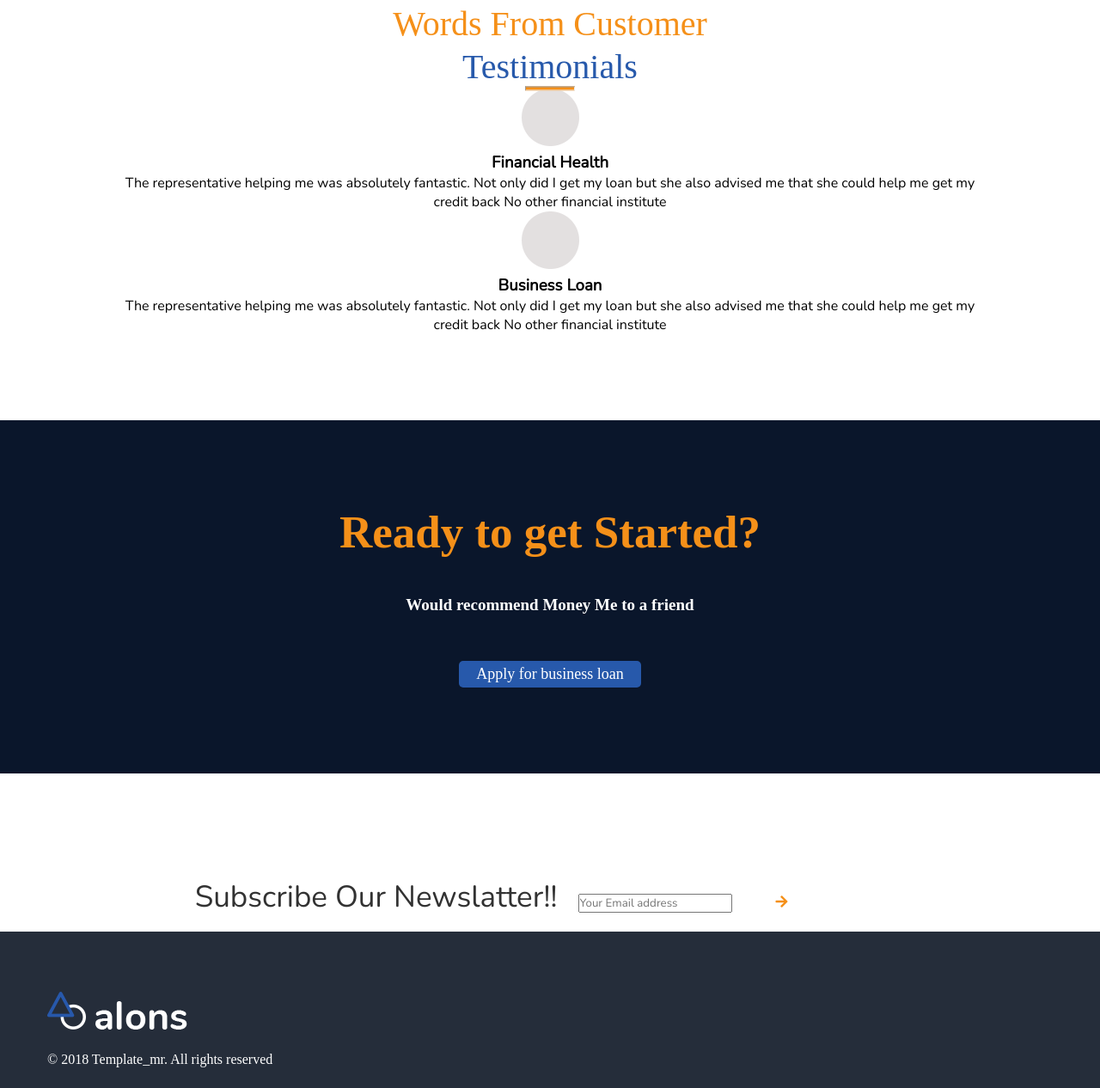
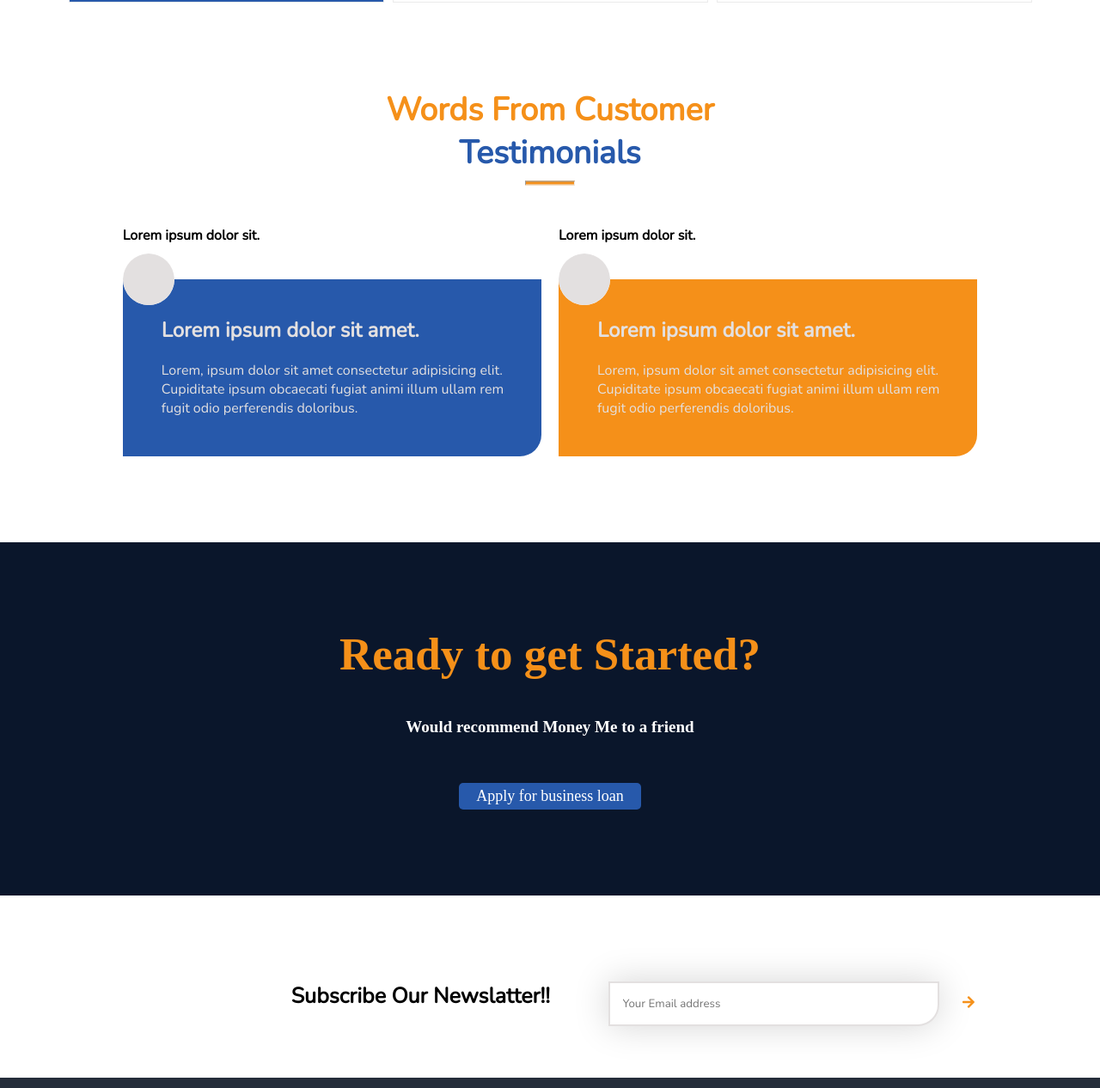
Before and after one commit to HashanLi94/TestUIApp, a plain HTML site: page index.html in a window 1280 px wide. Shown: the part 1174-2440 px from the top of the page at 86% size. Drawn offline with nearby package versions, Linux system fonts and the light colour scheme.

Commit message:
add UI changes to home section

```diff
--- a/index.html
+++ b/index.html
@@ -1,11 +1,12 @@
 <!DOCTYPE html>
 <html>
+
 <head>
-        <link rel="stylesheet" href="style.css">
-        <link rel="stylesheet" href="css/all.css">
-        <link rel="preconnect" href="https://fonts.googleapis.com">
-        <link rel="preconnect" href="https://fonts.gstatic.com" crossorigin>
-        <link href="https://fonts.googleapis.com/css2?family=Nunito&family=Source+Sans+Pro&display=swap" rel="stylesheet">
+    <link rel="stylesheet" href="style.css" />
+    <link rel="stylesheet" href="css/all.css" />
+    <link rel="preconnect" href="https://fonts.googleapis.com" />
+    <link rel="preconnect" href="https://fonts.gstatic.com" crossorigin />
+    <link href="https://fonts.googleapis.com/css2?family=Nunito&family=Source+Sans+Pro&display=swap" rel="stylesheet" />
 </head>
 
 <body>
@@ -13,7 +14,7 @@
         <div class="container">
             <div id="main_menu">
                 <div class="logo">
-                        <a href=""><img src="images/logo.png" alt=""></a>
+                    <a href=""><img src="images/logo.png" alt="" /></a>
                 </div>
             </div>
 
@@ -49,37 +50,46 @@
             <div class="main_text">
                 <h1>Portfolio</h1>
                 <h2>About Us</h2>
-                    <hr>
+                <hr />
                 <ul class="main_text--list-items">
                     <li class="text-items"><a href="#">Home</a></li>
                     <li class="text-items"><a href="#">-</a></li>
-                        <li class="text-items active"><a href="#" class="">Portfolio</a></li>
+                    <li class="text-items"><a href="#" class="active">Portfolio</a></li>
                 </ul>
             </div>
         </div>
-
-
     </section>
 
     <!-----Business---------->
-            <section class="business">
-                <div class="container1">
+    <section class="business__section">
+        <div class="container">
             <div class="row">
                 <div class="content">
                     <div class="card1">
-                            <img src="images/pathway.png">
+                        <div>
+                            <img src="images/pathway.png" />
+                        </div>
                         <h1>Business Loan</h1>
-                            <p>Achieve all your goals and aspirations;with<br> the right kind of help,</p>
+                        <p>
+                            Achieve all your goals and aspirations;with<br />
+                            the right kind of help,
+                        </p>
                     </div>
                     <div class="card2">
-                            <img src="images/pathway2.png">
+                        <img src="images/pathway2.png" />
                         <h1>Alons Loans Card</h1>
-                            <p>Business loans are offered to all practising<br>professionals, subject to proof </p>
+                        <p>
+                            Business loans are offered to all practising<br />professionals,
+                            subject to proof
+                        </p>
                     </div>
                     <div class="card3">
-                            <img src="images/pathway.png">
+                        <img src="images/pathway.png" />
                         <h1>Business Purpose</h1>
-                            <p>Will I be required to share my personal infor-<br>mation with the EMI </p>
+                        <p>
+                            Will I be required to share my personal infor-<br />mation with
+                            the EMI
+                        </p>
                     </div>
                 </div>
             </div>
@@ -88,24 +98,57 @@
 
     <!----Testimonials------>
     <section class="testimonials">
-                <h1>Words From Customer</h1>
-                <h2>Testimonials</h2>
-                <hr>
-                <div class="row">
-                    <div clsss="testimonial-col1">
-                        <div class="upper">
-                    <img src="images/user.png">
+        <div class="container">
+            <div class="testimonials__header">
+                <div class="testimonials__header-text">
+                    <h1 class="header__text--one">Words From Customer</h1>
+                    <h2 class="header__text--two">Testimonials</h2>
                 </div>
-                        <div class="lower">
-                            <h3>Financial Health</h3>
-                            <p>The representative helping me was absolutely fantastic. Not only did I get my loan but she also advised me that she could help me get my credit back No other financial institute </p>
+                <div class="testimonials__line">
+                    <hr />
                 </div>
             </div>
-                    <div clsss="testimonial-col2">
-                    <img src="images/user.png">
-                        <div>
-                            <h3>Business Loan</h3>
-                            <p>The representative helping me was absolutely fantastic. Not only did I get my loan but she also advised me that she could help me get my credit back No other financial institute  </p>
+
+
+            <div class="row testimonials__body--profiles">
+                <div class="flex-container">
+                    <div class="profile-1 profile-pic">
+                        <div class="profile-name">
+                            <h4> Lorem ipsum dolor sit.</h4>
+                        </div>
+
+                        <div class="profile profile-bg-blue">
+                            <div class="profile__picture"><img src="images/user.png" alt="user_2" /></div>
+                            <div class="profile__body">
+                                <div class="profile__header">
+                                    <h2>Lorem ipsum dolor sit amet.</h2>
+                                </div>
+                                <div class="profile__stats">
+                                    <p>Lorem, ipsum dolor sit amet consectetur adipisicing elit. Cupiditate ipsum
+                                        obcaecati fugiat animi illum ullam rem fugit odio perferendis doloribus.</p>
+                                </div>
+                            </div>
+                        </div>
+                    </div>
+
+                    <div class="profile-pic">
+                        <div class="profile-name">
+                            <h4> Lorem ipsum dolor sit.</h4>
+                        </div>
+
+                        <div class="profile profile-bg-orange">
+                            <div class="profile__picture"><img src="images/user.png" alt="user_2" /></div>
+                            <div class="profile__body">
+                                <div class="profile__header">
+                                    <h2>Lorem ipsum dolor sit amet.</h2>
+                                </div>
+                                <div class="profile__stats">
+                                    <p>Lorem, ipsum dolor sit amet consectetur adipisicing elit. Cupiditate ipsum
+                                        obcaecati fugiat animi illum ullam rem fugit odio perferendis doloribus.</p>
+                                </div>
+                            </div>
+                        </div>
+                    </div>
                 </div>
             </div>
         </div>
@@ -120,19 +163,25 @@
 
     <!------Subscribe------>
     <section class="subscribe">
-                <ul>
-                    <li><a herf="">Subscribe Our Newslatter!!</a></li>
-                    <input type="text" placeholder="Your Email address">
+        <div class="container">
+            <div class="flex-container">
+                <div class="side left__side">
+                    <a herf="" class="subscribe__text">Subscribe Our Newslatter!!</a>
+                </div>
+                <div class="side">
+                    <input class="custom__input" type="text" placeholder="Your Email address" />
                     <i class="fas fa-arrow-right"></i>
-                </ul>
+                </div>
+            </div>
+        </div>
     </section>
 
     <!---Footer--->
     <section class="footer">
         <div class="container">
-                    <div class="row">
-                        <div class="footer-col">
-                            <img src="images/logo2.png" alt="">
+            <div class="flex-container ">
+                <div class="footer-col-1">
+                    <img src="images/logo2.png" alt="" />
                     <p>© 2018 Template_mr. All rights reserved</p>
                     <div class="social">
                         <a href="#"><i class="fab fa-linkedin-in"></i></a>
@@ -182,4 +231,5 @@
         </div>
     </section>
 </body>
+
 </html>
--- a/style.css
+++ b/style.css
@@ -190,11 +190,11 @@ i {
 }
 
 .main_text--list-items {
-    margin-top: 5rem;
+  margin-top: 5rem;
 }
 
-ul li.active {
-    color: #222 !important;
+.text-items a .active {
+  color: #222 !important;
 }
 
 .text-items {
@@ -241,12 +241,12 @@ ul li.active {
   color: #f59019;
 }
 
-<!---business--- > .container1 {
-  max-width: 1170px;
-  margin: auto;
-  height: 437px;
+/* Business Section: start */
+section.business__section {
+  margin: 100px 0;
 }
-.container1 .row {
+
+.row {
   width: 85%;
   margin: auto;
 }
@@ -260,7 +260,7 @@ ul li.active {
   background-color: rgba(39, 89, 171, 1);
   width: 370px;
   height: 437px;
-  border: 2px solid rgba(235, 235, 235, 1);
+  border: 1px solid rgba(235, 235, 235, 1);
   box-sizing: border-box;
 }
 .content .card1 img {
@@ -282,8 +282,9 @@ ul li.active {
   background-color: #fff;
   width: 370px;
   height: 437px;
-  border: 2px solid rgba(235, 235, 235, 1);
+  border: 1px solid rgba(235, 235, 235, 1);
   box-sizing: border-box;
+  margin: 0 10px;
 }
 .content .card2 img {
   width: 365px;
@@ -306,7 +307,7 @@ ul li.active {
   background-color: #fff;
   width: 370px;
   height: 437px;
-  border: 2px solid rgba(235, 235, 235, 1);
+  border: 1px solid rgba(235, 235, 235, 1);
   box-sizing: border-box;
 }
 .content .card3 img {
@@ -326,14 +327,47 @@ ul li.active {
   text-align: center;
   color: black;
 }
-/*------testimonials------*/
 
-.testimonials {
-  width: 80%;
-  margin: auto;
-  padding-top: 100px;
+/* Business Section: end */
+
+/*------testimonials: Start------*/
+
+section.testimonials {
+  width: 100%;
+}
+
+.testimonials__header {
+  margin: 30px 0;
+}
+
+.testimonials__header-text {
+  font-family: Nunito-SemiBold;
+  line-height: 50px;
   text-align: center;
+  font-size: 25px;
+  font-style: normal;
+  font-weight: 200px;
+  bottom: 20px;
 }
+
+.header__text--one {
+  color: rgba(245, 144, 25, 1);
+}
+.header__text--two {
+  color: #2759ab;
+}
+.testimonials__line {
+  margin: 10px 0;
+}
+.testimonials__line hr {
+  background-color: rgba(245, 144, 25, 1);
+  width: 56px;
+  height: 3px;
+  position: absolute;
+  transform: translate(-50%, -50%);
+  left: 50%;
+}
+
 .testimonial-col1 {
   background-color: rgba(39, 89, 171, 1);
   flex-basis: 31%;
@@ -360,32 +394,88 @@ ul li.active {
   border-radius: 50%;
 }
 
-.testimonials h1 {
-  line-height: 50px;
-  text-align: center;
-  font-family: Nunito-SemiBold;
-  font-style: normal;
-  font-weight: normal;
-  font-size: 40px;
-  color: rgba(245, 144, 25, 1);
+.testimonial__card-1 {
+  width: 50%;
 }
-.testimonials h2 {
-  line-height: 50px;
-  text-align: center;
-  font-family: Nunito-SemiBold;
-  font-style: normal;
-  font-weight: normal;
-  font-size: 40px;
-  color: #2759ab;
+
+.testimonial__card-1 {
+  width: 50%;
 }
-.testimonials hr {
-  background-color: rgba(245, 144, 25, 1);
-  width: 56px;
-  height: 3px;
+
+.profile {
+  background: #ffffff;
+  border-radius: 0 0 25px 0;
+  margin-top: 40px;
+  padding: 28px 30px 30px 35px;
+  position: relative;
+  color: #e3e0e0;
+}
+
+.testimonials__body--profiles {
+  margin: 60px auto;
+}
+
+.profile-1 {
+  margin-right: 20px;
+}
+
+.profile__body {
+  padding: 15px 10px;
+}
+
+.profile-bg-blue {
+  background-color: #2759ab;
+}
+
+.profile-bg-orange {
+  background-color: #f59019;
+}
+
+.profile__header {
+  display: flex;
+  margin-bottom: 20px;
+}
+
+.profile__picture {
+  background: #ffffff;
+  border-radius: 100px;
+  height: 60px;
   position: absolute;
-  transform: translate(-50%, -50%);
-  left: 50%;
+  top: -30px;
+  width: 60px;
+  left: 0px;
 }
+.profile__picture:before {
+  border-radius: 100px;
+  content: "";
+  height: calc(100% + 20px);
+  left: -10px;
+  position: absolute;
+  top: -10px;
+  width: calc(100% + 20px);
+  z-index: -1;
+}
+.profile__picture img {
+  border-radius: 100px;
+  height: 100%;
+  width: 100%;
+}
+
+.profile__stats {
+  display: flex;
+  text-align: left;
+}
+
+.flex-container {
+  display: flex;
+  flex-wrap: nowrap;
+}
+
+.flex-container > .profile-pic {
+  width: 50%;
+}
+
+/*------testimonials: End------*/
 
 /*-------Start--------*/
 .start {
@@ -425,23 +515,28 @@ ul li.active {
 
 /*------Subscribe---------*/
 .subscribe {
-  width: 1170px;
-  height: 74px;
-  left: 376px;
-  margin-bottom: 10px;
   text-align: center;
+  margin: 60px 0;
 }
-.subscribe ul li {
-  float: none;
-  display: inline-block;
+
+.flex-container > .side {
+  width: 50%;
 }
-.subscribe ul li:nth-child(1) {
-  font-size: 35px;
-  font-family: Nunito-SemiBold;
-  font-style: normal;
-  font-weight: normal;
-  color: rgba(50, 50, 50, 1);
-  padding: 20px;
+
+.left__side {
+  text-align: right;
+}
+.subscribe__text {
+  font-size: 25px;
+  font-weight: bold;
+}
+
+.custom__input {
+  padding: 15px;
+  border-radius: 0 0 25px 0;
+  border: #e3e0e0 2px solid;
+  width: 60%;
+  box-shadow: 0 0 40px 0px rgba(0, 0, 0, 0.17);
 }
 
 /*------Footer--------*/
@@ -487,7 +582,14 @@ ul {
 .footer-col p {
   margin-top: 20px;
   color: #fff;
-  font-family: Nunito-Regular;
   font-weight: normal;
   font-size: 16px;
 }
+
+.flex-container > .footer-col-1 {
+  width: 40%;
+}
+
+.flex-container > .footer-col {
+  width: 25%;
+}
```
Lines whose indentation alone changed are shown as unchanged.
